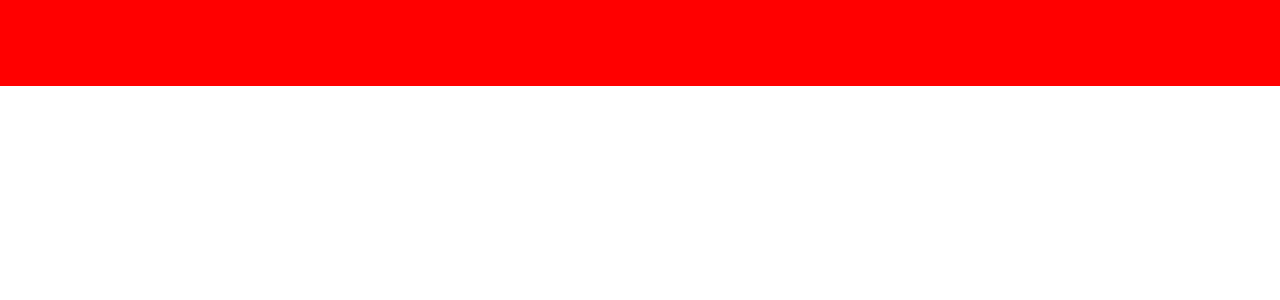
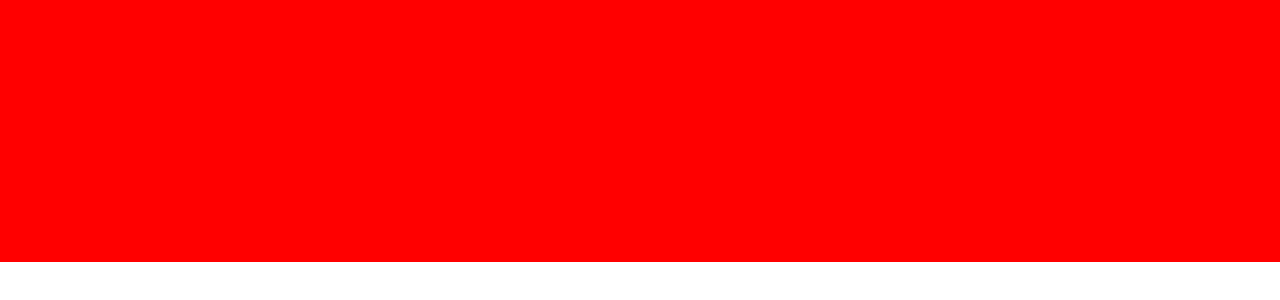
Before and after one commit to DanielSalis/UNIFESP_ScheduleApp_Client, a React (Create React App) app: page /schedule in a window 1280 px wide. Shown: the part 474-774 px from the top of the page. Built offline with nearby package versions, Linux system fonts and the light colour scheme.

Commit message:
fix: ajustando tamanho do componente body

```diff
--- a/src/Pages/Schedule/style.js
+++ b/src/Pages/Schedule/style.js
@@ -9,7 +9,7 @@ export const PageContainer = styled.div`
 
 export const Body= styled.div`
     width:100%;
-    height:70%;
+    height:92%;
     display:flex;
     flex-direction:column;
     background-color: red;
```
